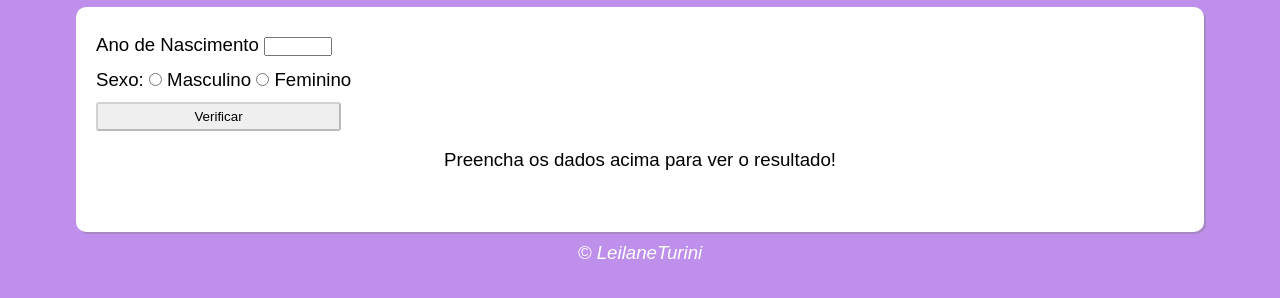
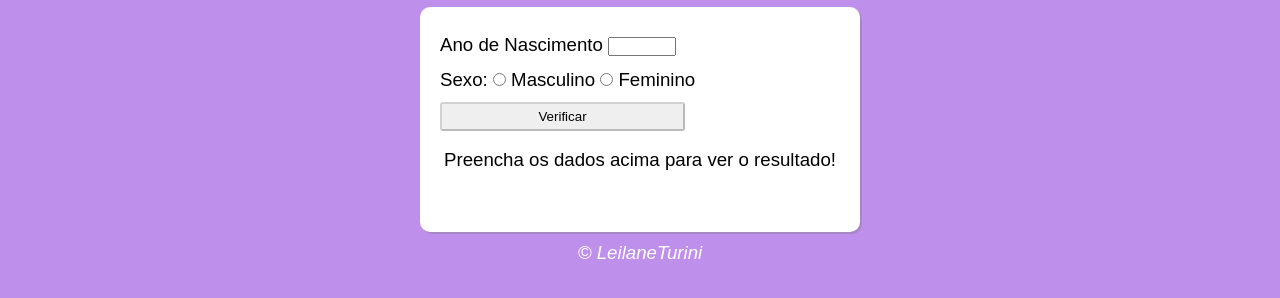
Before and after one commit to LeilaneTurini/verificador-idade, a plain HTML site: page index.html in a window 1280 px wide. Shown: the part 66-364 px from the top of the page. Drawn offline with Linux system fonts and the light colour scheme.

Commit message:
Update style.css

```diff
--- a/style.css
+++ b/style.css
@@ -23,7 +23,7 @@ section {
     margin: auto;
     margin-top: 10px;
     margin-bottom: 10px;
-    width: 85vw;
+    width: 400px;
     padding: 20px;
     border-radius: 10px;
     line-height: 35px;
```
